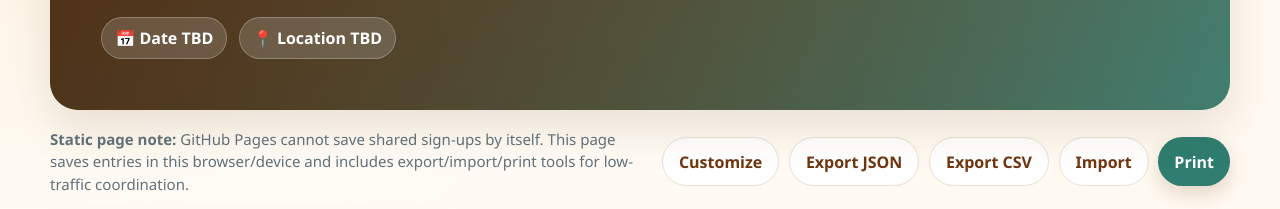
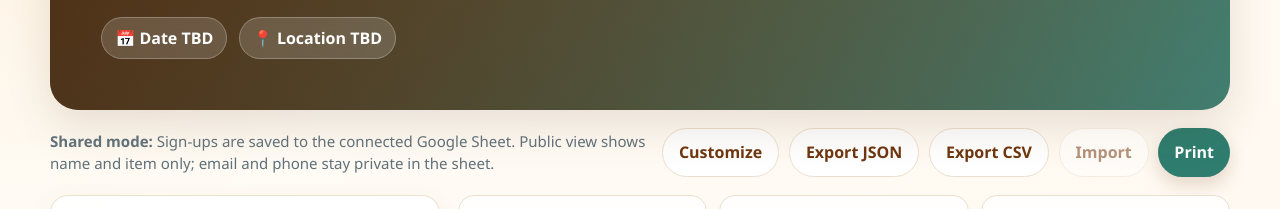
Before and after one commit to matziq/imagine-fun, a plain HTML site: page sign_up_sheet/sign_up_sheet.html in a window 1280 px wide. Shown: the part 340-549 px from the top of the page. Drawn offline with Linux system fonts and the light colour scheme.

Commit message:
Enable shared Google Sheets signup backend

```diff
--- a/sign_up_sheet/sign_up_sheet.html
+++ b/sign_up_sheet/sign_up_sheet.html
@@ -836,7 +836,7 @@
         const STORAGE_KEY = "linger-longer-potluck-signup-v1";
         // Paste your deployed Google Apps Script Web app /exec URL here to enable shared Google Sheet sign-ups.
         // Example: const SHARED_BACKEND_URL = "https://script.google.com/macros/s/AKfycb.../exec";
-        const SHARED_BACKEND_URL = "";
+        const SHARED_BACKEND_URL = "https://script.google.com/macros/s/AKfycbxBc9ccRZsROEw7nFrkNL_5DuqsqVB7xwNapNGViEKrIsma7ZQ5CKkJXyoV9dKZEyTcYQ/exec";
 
         const DEFAULT_STATE = {
             event: {
```
Also changed, not shown: 1 other file.
